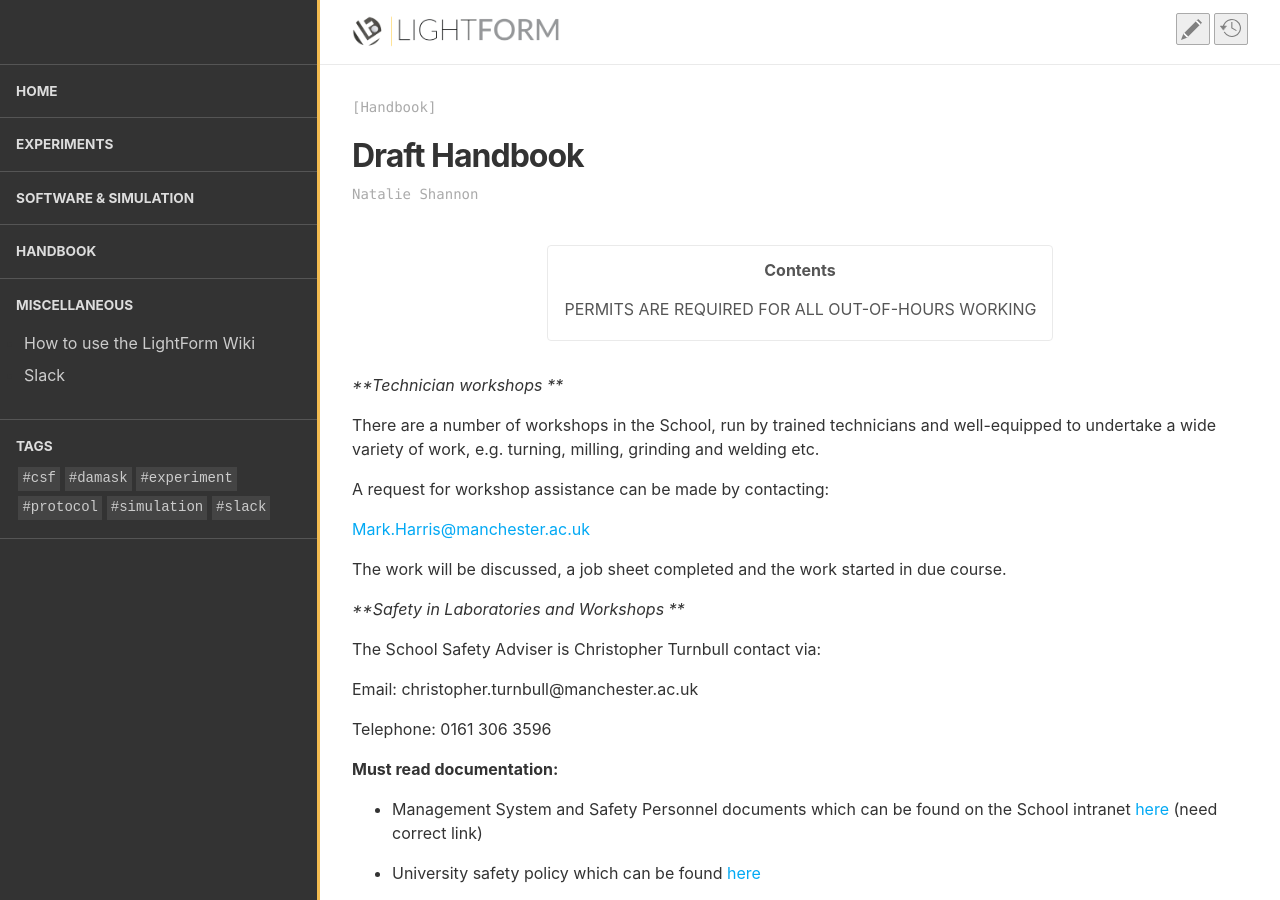
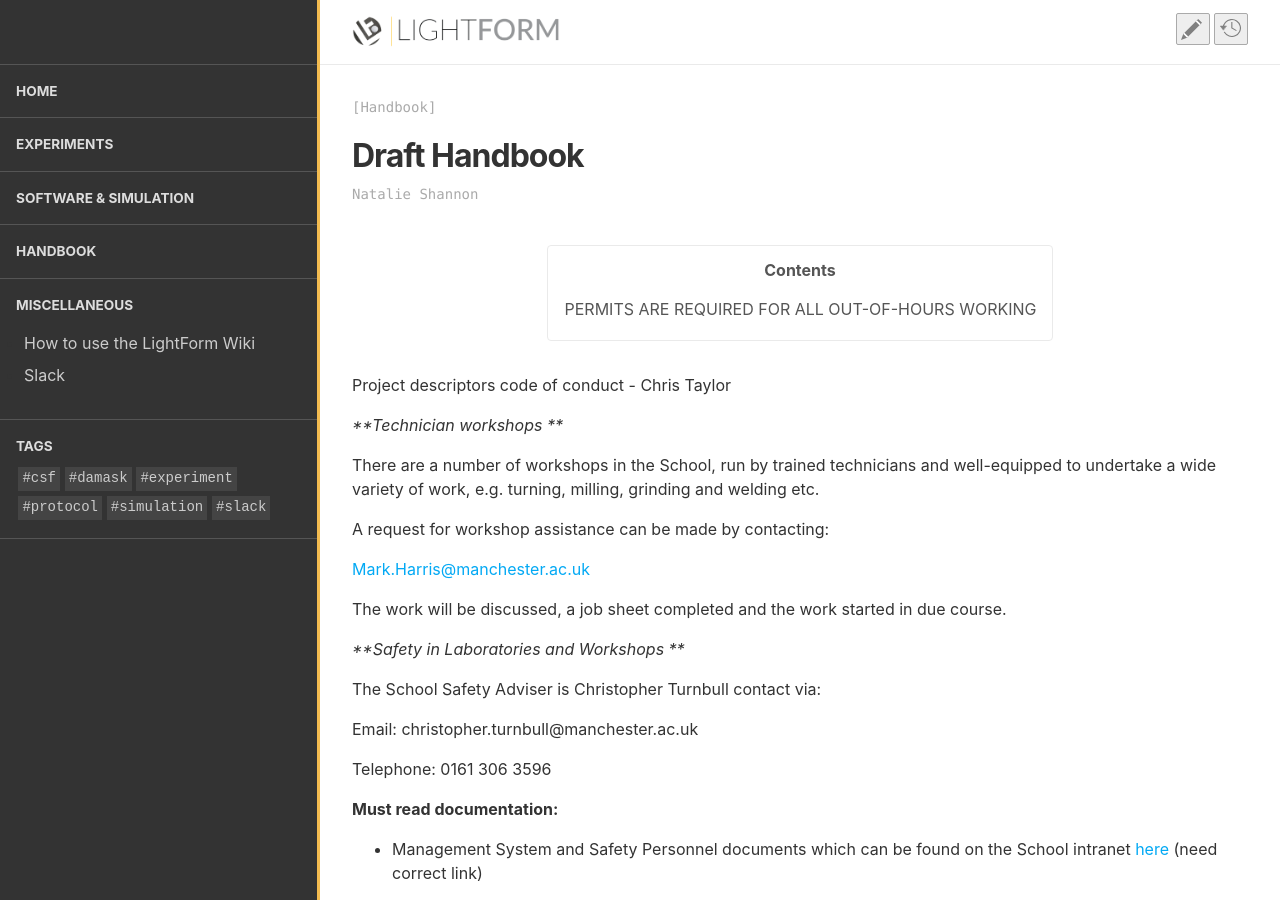
Before and after one commit to LightForm-group/wiki, a Jekyll site: the page built from collections/_handbook/handbook_titles.md, in a window 1280 px wide and 900 px high. Built offline with Jekyll 4.4.1, drawn with Linux system fonts in a browser that asks for light colours.

Commit message:
Update handbook_titles.md

```diff
--- a/collections/_handbook/handbook_titles.md
+++ b/collections/_handbook/handbook_titles.md
@@ -4,6 +4,9 @@ author: Natalie Shannon
 published: true
 toc: true
 ---
+
+Project descriptors code of conduct - Chris Taylor
+
 
 ***Technician workshops ***
 
```
